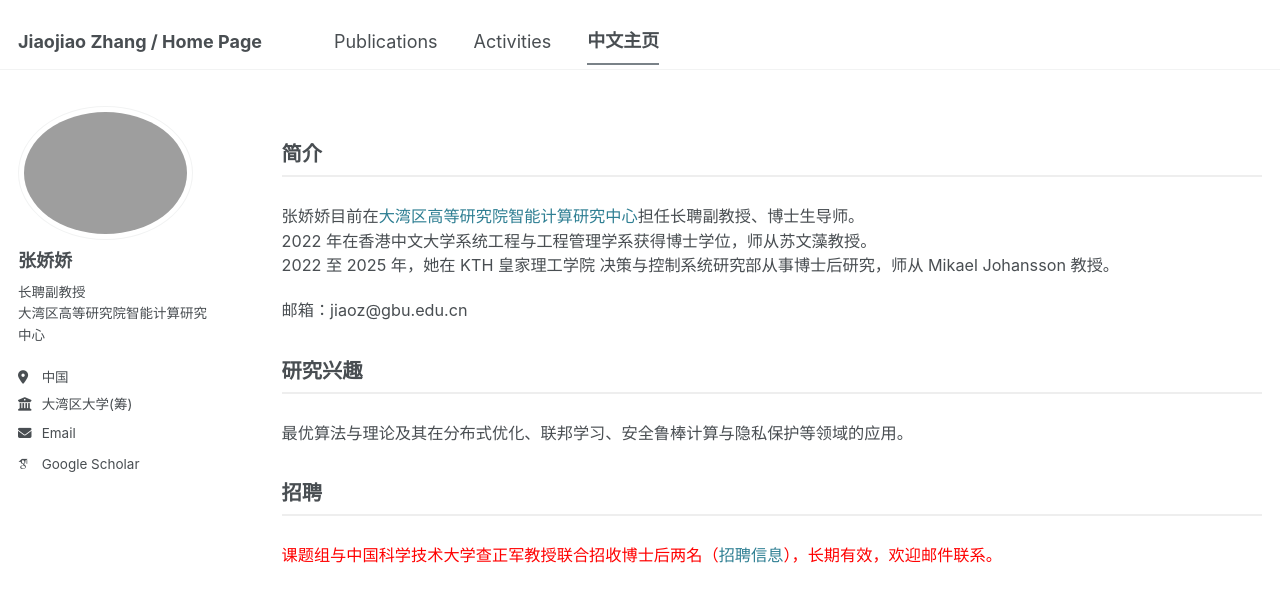
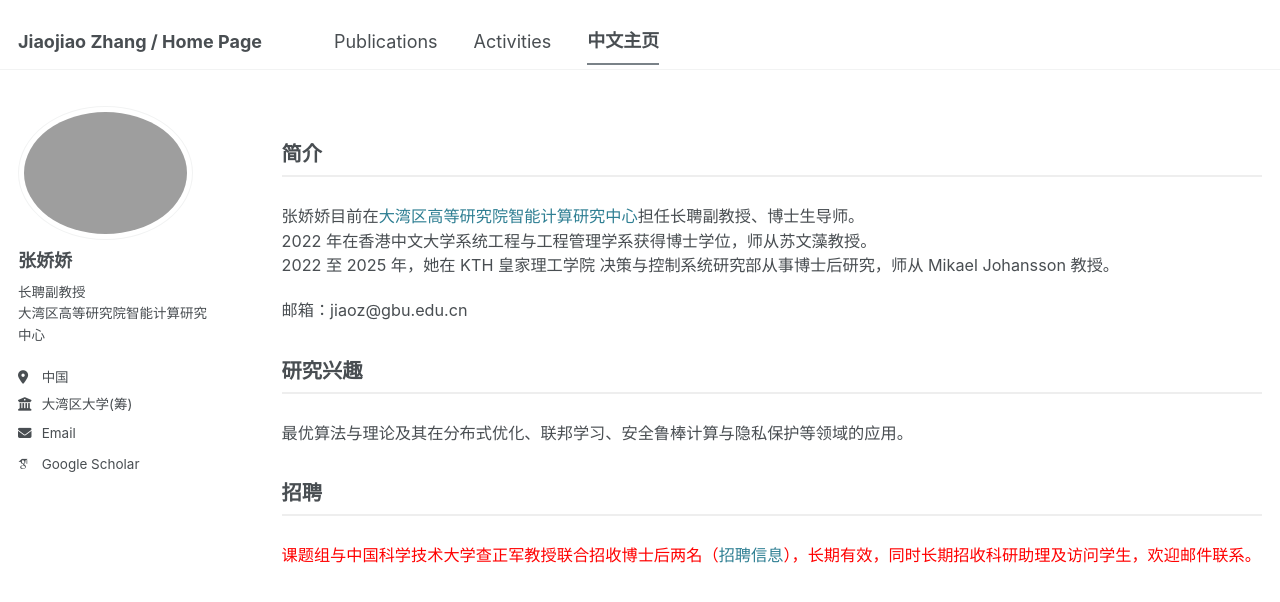
Before and after one commit to JiaojiaoZhang-jjz/JiaojiaoZhang-jjz.github.io, a Jekyll site: the page built from _pages/cn.html, in a window 1280 px wide. Shown: the top 602 px of the page. Built offline with Jekyll 4.4.1, drawn with Linux system fonts in a browser that asks for light colours; some web fonts are replaced.

Commit message:
Update cn_content.md

```diff
--- a/_includes/cn_content.md
+++ b/_includes/cn_content.md
@@ -11,4 +11,4 @@
 最优算法与理论及其在分布式优化、联邦学习、安全鲁棒计算与隐私保护等领域的应用。
 
 <h2 class="category">招聘</h2>
-<span style="color:red;"> 课题组与中国科学技术大学查正军教授联合招收博士后两名（<a href="https://www.sciencehr.net/html/bsh/gx/2025/07/143897.html" target="_blank">招聘信息</a>），长期有效，欢迎邮件联系。<span>
+<span style="color:red;"> 课题组与中国科学技术大学查正军教授联合招收博士后两名（<a href="https://www.sciencehr.net/html/bsh/gx/2025/07/143897.html" target="_blank">招聘信息</a>），长期有效，同时长期招收科研助理及访问学生，欢迎邮件联系。<span>
```
